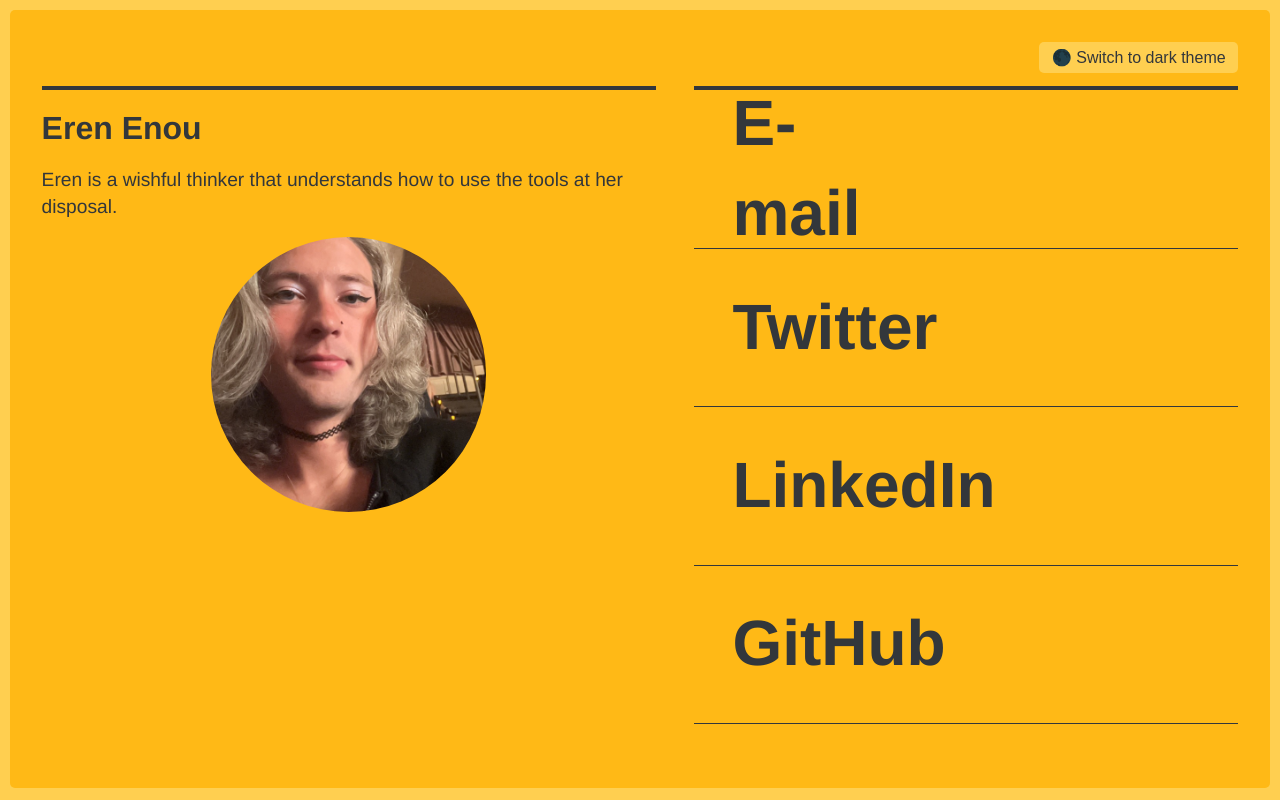
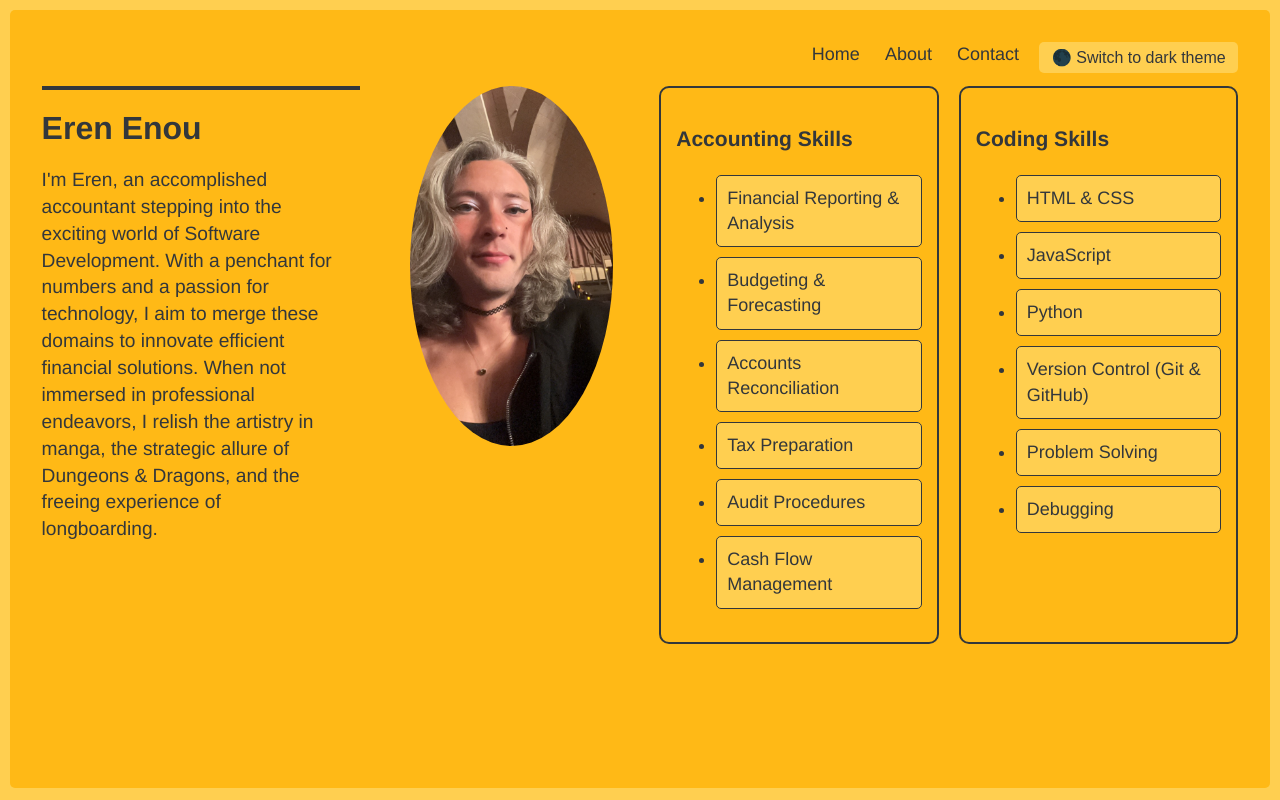
Before and after one commit to Eren-Enou/netlify-demo, a plain HTML site: page index.html in a window 1280 px wide. Drawn offline with Linux system fonts and the light colour scheme; a web font is replaced by a local one.

Commit message:
adjusted layout of index, added skills list, created about and contact pages.

```diff
--- a/css/styles.css
+++ b/css/styles.css
@@ -270,16 +270,113 @@ main {
   background-color: var(--background-alt);
 }
 
-/* Images section */
-.profile-pic {
-  display: block;
-  text-align: center; /* Center the image horizontally if it's an inline element inside this block */
+/* Ensuring both containers are block-level elements */
+.about-container, .skills-container {
+  display: block; /* This makes the element block-level, causing it to start on a new line and take up the full width available */
+  width: 100%; /* This ensures the element takes up the full width of its parent container */
+  clear: both; /* This ensures that the element will not move up next to floating elements */
 }
 
+/* If there are any floated elements inside your containers, this will contain the float */
+.about-container::after, .skills-container::after {
+  content: "";
+  display: table;
+  clear: both;
+}
+
+/* Specific Container for About and Profile Pic sections */
+.about-container {
+  display: flex; /* Enable Flexbox layout */
+  width: 100%; /* Full width */
+}
+
+/* About Section */
+.about {
+  flex: 1; /* Allow the section to grow and occupy the remaining space */
+  max-width: 55%; /* Limit the width to 65% */
+  padding-right: 20px; /* Add right padding to create space between text and image */
+}
+
+/* Profile Pic Section */
+.profile-pic {
+  flex-shrink: 0; /* Prevent the image container from shrinking */
+  width: 35%; /* Set a fixed width */
+  margin-left: 50px; /* Add left margin to create space between image and text */
+}
+
+/* Ensure the image is responsive and doesn't overflow the container */
 .profile-pic img {
+  max-width: 100%; /* Ensure the image doesn’t exceed the container width */
+  height: auto; /* Maintain the image’s aspect ratio */
   border-radius: 50%; /* Make the image circular */
-  object-fit: cover; /* Make sure the image covers the entire element */
-  object-position: center; /* Adjust as necessary to focus on the face */
-  width: 275px;
-  height: 275px; /* Adjust the width and height to create a square container */
+  object-fit: cover; /* Cover the entire element */
 }
+
+/* HTML NAV section with Dark/Light Mode Adaptation */
+
+/* Reset the default styling of the ul element */
+.container.nav-webpage ul {
+  list-style-type: none; /* Removes the default list icons/bullets */
+  margin: 0; /* Removes the default margin */
+  padding: 0; /* Removes the default padding */
+}
+
+/* Style each li element to display inline */
+.container.nav-webpage li {
+  display: inline; /* Makes list items display inline */
+  margin-right: 20px; /* Adds some space between the list items, adjust as needed */
+}
+
+/* Style for the a elements (links) using variable colors */
+.container.nav-webpage a {
+  text-decoration: none; /* Removes the underline from links */
+  color: var(--text-color); /* Uses variable for text color based on the selected mode */
+  transition: color 0.3s ease; /* Optional: Smooth color transition on hover */
+}
+
+/* Hover effect for the links using variable colors */
+.container.nav-webpage a:hover {
+  color: var(--border-color); /* Uses variable for hover color based on the selected mode */
+}
+
+/* Focus effect for accessibility, using variable colors */
+.container.nav-webpage a:focus {
+  outline: 2px solid var(--border-color); /* Uses variable for focus outline color based on the selected mode */
+  outline-offset: 2px; /* Optional: Add space between the outline and the element */
+}
+
+
+/* Updated Skills Section for Separate Line Layout */
+.skills {
+  display: flex; /* Enable Flexbox layout */
+  justify-content: space-between; /* Add space between the two sections */
+  flex-wrap: wrap; /* Allow content to wrap onto the next line when the viewport width is too small */
+  gap: 20px; /* Add a gap between the two sections for better spacing */
+}
+
+/* Styling for Accounting & Coding Skills Sections */
+.accounting-skills, .coding-skills {
+  flex: 1; /* Allow both sections to grow and occupy the available space equally */
+  background-color: var(--background); /* Adapt background color based on color mode */
+  color: var(--text-color); /* Adapt text color based on color mode */
+  border: 2px solid var(--border-color); /* Adapt border color based on color mode */
+  padding: 15px; /* Adjust padding as needed */
+  border-radius: 10px; /* Rounded corners for the skills sections */
+}
+
+/* Responsive Design - Stack the Sections Vertically on Smaller Screens */
+@media (max-width: 768px) {
+  .accounting-skills, .coding-skills {
+    flex-basis: 100%; /* Make each section take up 100% width on smaller screens */
+  }
+}
+
+/* Updated Skill List Items with Color Scheme Adaptation */
+.skills li {
+  background-color: var(--background-alt); /* Adapt background color for list items based on color mode */
+  color: var(--text-color); /* Adapt text color for list items based on color mode */
+  border: 1px solid var(--border-color); /* Adapt border color for list items based on color mode */
+  margin-bottom: 10px; /* Space between skill items */
+  padding: 10px; /* Padding inside skill items */
+  border-radius: 5px; /* Rounded corners for skill items */
+}
--- a/index.html
+++ b/index.html
@@ -28,6 +28,17 @@
   <!-- This class is removed if the user has JavaScript enabled -->
   <body class="no-js">
     <header>
+      <!-- Nav between html -->
+      <div class="container nav-webpage">
+        <nav>
+          <ul>
+            <li><a href="#">Home</a></li>
+            <li><a href="about.html">About</a></li>
+            <li><a href="contact.html">Contact</a></li>
+            <!-- Add more as needed -->
+          </ul>
+        </nav>
+      </div>
       <!-- Dark mode toggle -->
       <div class="mode-toggle">
         <button class="[ toggle-button ] [ js-mode-toggle ]">
@@ -35,39 +46,50 @@
           <span class="[ toggle-text ] [ js-mode-toggle-text ]">Switch to dark theme</span>
         </button>
       </div>
+
     </header>
     <main>
-      <div class="container">
+
+      <div class="about-container">
         <section class="about">
           <h1>Eren Enou</h1>
-          <p>Eren is a wishful thinker that understands how to use the tools at her disposal.</p>
+          <p>I'm Eren, an accomplished accountant stepping into the exciting world of Software Development. With a penchant for numbers and a passion for technology, I aim to merge these domains to innovate efficient financial solutions. When not immersed in professional endeavors, I relish the artistry in manga, the strategic allure of Dungeons & Dragons, and the freeing experience of longboarding.</p>
         </section>
         <section class="profile-pic">
           <img src="images/IMG_1033.JPG" alt="Eren's picture">
         </section>
+      </div>
+      <div class="skills-container">
+        <section class="skills">
+          <!-- Accounting Skills -->
+          <div class="accounting-skills">
+              <h3>Accounting Skills</h3>
+              <ul>
+                  <li>Financial Reporting & Analysis</li>
+                  <li>Budgeting & Forecasting</li>
+                  <li>Accounts Reconciliation</li>
+                  <li>Tax Preparation</li>
+                  <li>Audit Procedures</li>
+                  <li>Cash Flow Management</li>
+                  <!-- Add more as needed -->
+              </ul>
+          </div>
 
+          <!-- Coding Skills -->
+          <div class="coding-skills">
+              <h3>Coding Skills</h3>
+              <ul>
+                  <li>HTML & CSS</li>
+                  <li>JavaScript</li>
+                  <li>Python</li>
+                  <li>Version Control (Git & GitHub)</li>
+                  <li>Problem Solving</li>
+                  <li>Debugging</li>
+                  <!-- Add more as needed -->
+              </ul>
+          </div>
+      </section>
       </div>
-      <nav class="links">
-        <!-- Update <a href=""> to point to your accounts -->
-        <!-- Update <span> to your usernames -->
-        <a href="mailto:erenenou@yahoo.com">
-          <strong>E-mail</strong>
-          <span>erenenou@yahoo.com</span>
-        </a>
-        <a href="https://twitter.com/enoueren">
-          <strong>Twitter</strong>
-          <span>@EnouEren</span>
-        </a>
-        <a href="https://www.linkedin.com/in/aaron-molnar-377a0b25a/">
-          <strong>LinkedIn</strong>
-          <span>@AaronMolnar</span>
-        </a>
-        <a href="https://github.com/Eren-Enou">
-          <strong>GitHub</strong>
-          <span>@ErenEnou</span>
-        </a>
-      </nav>
-    </main>
 
     <!-- Dark mode button functionality -->
     <script src="/js/dark-mode.js"></script>
```
Also changed, not shown: about.html (added, +12 -0 lines), contact.html (added, +68 -0 lines).
